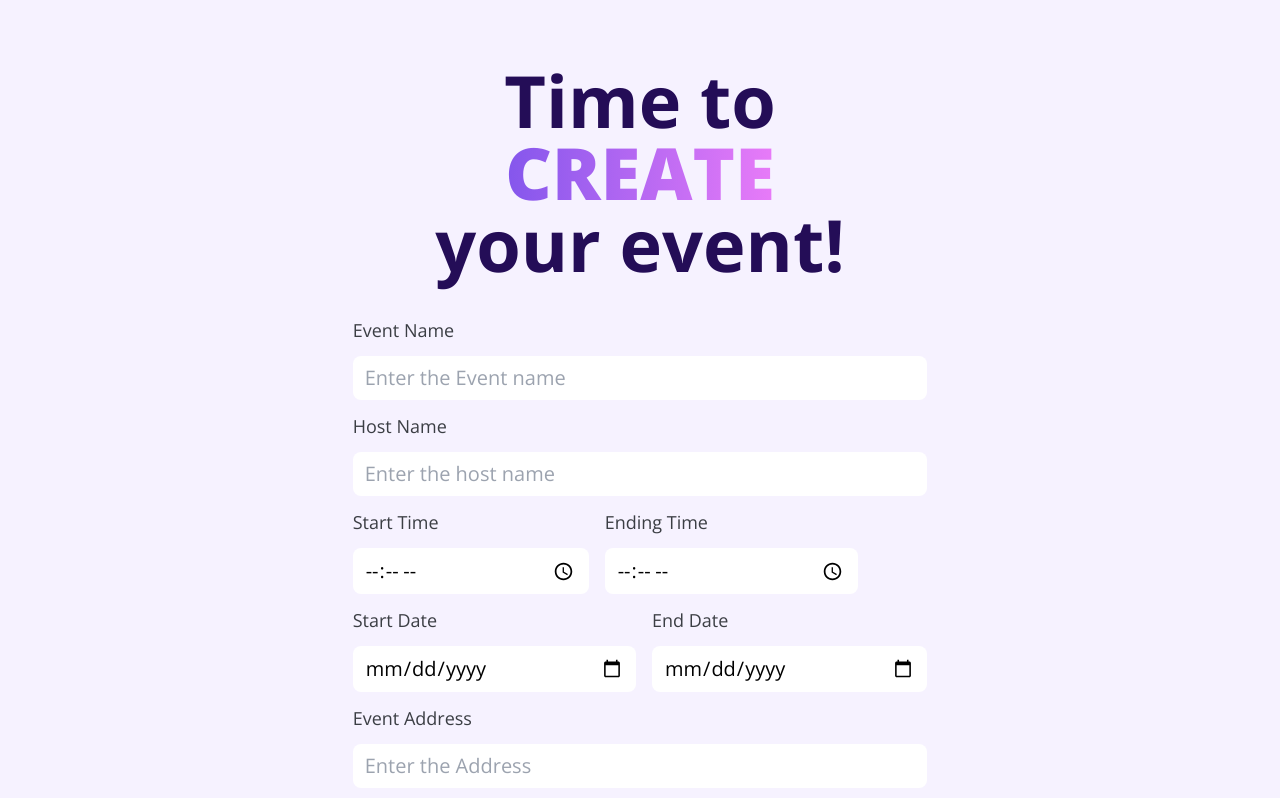
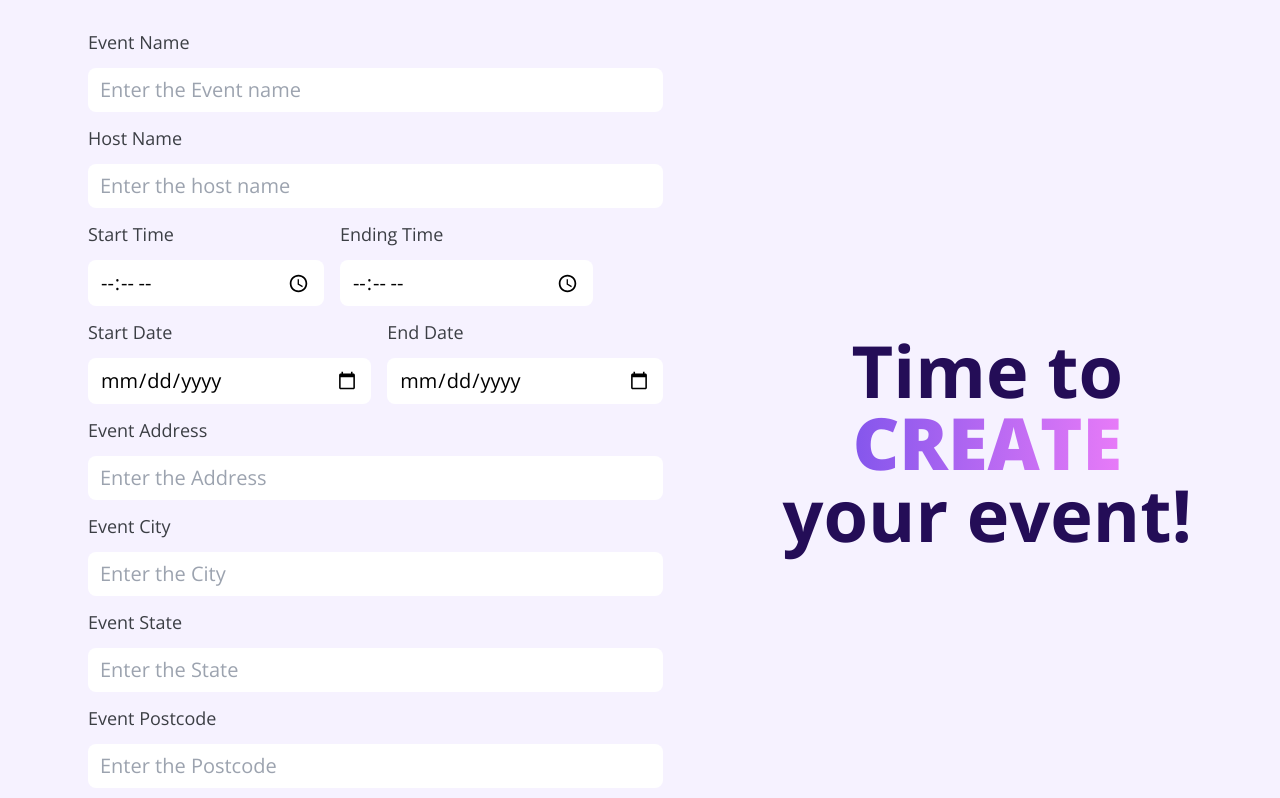
Before and after one commit to gibstock/envited-social-media-app, a React (Create React App) app: page /create in a window 1280 px wide. Shown: the top 798 px of the page. Built offline with nearby package versions, Linux system fonts and the light colour scheme.

Commit message:
last minute errors

```diff
--- a/src/routes/create/Create.jsx
+++ b/src/routes/create/Create.jsx
@@ -57,7 +57,7 @@ const Create = () => {
 
 
   return (
-    <div className='flex flex-col items-center justify-around p-7 bg-secondaryPurpleLight'>
+    <div className='flex flex-col items-center justify-around p-7 bg-secondaryPurpleLight lg:flex-row-reverse lg:relative'>
       <div className='relative'>
         <h1 className="font-bold text-[36px] leading-[4.5rem] text-center text-primaryVeryDark md:text-7xl md:leading-[9rem]">
           Time to<br />
--- a/src/routes/event/Event.jsx
+++ b/src/routes/event/Event.jsx
@@ -18,10 +18,10 @@ const Event = () => {
 
   return (
     <div className='flex flex-col justify-center items-center h-screen w-full box-border bg-mainBack md:px-40 lg:px-60 lg:flex-row-reverse lg:justify-start lg:gap-16'>
-      <div className="event-image flex flex-row justify-center items-center bg-mainBack w-full md:max-w-xl md:mt-20 lg:flex-col lg:justify-start lg:h-full lg:max-w-lg lg:mt-48">
+      <div className="event-image flex flex-row justify-center items-center bg-mainBack w-full md:max-w-xl md:mt-20 lg:flex-col lg:justify-start lg:max-w-lg ">
         <img src={EventImage} alt="" />
       </div>
-      <div className="info-wrapper flex flex-col justify-start items-center gap-6 w-full h-full p-5 grow md:px-0 md:py-5 lg:justify-start lg:mt-48 lg:p-0">
+      <div className="info-wrapper flex flex-col justify-start items-center gap-6 w-full p-5 grow md:px-0 md:py-5 lg:justify-start lg:p-0">
         <div className="info-header self-start">
           <h1 className='font-bold text-3xl text-primaryVeryDark md:text-5xl'>{eventName}</h1>
           <p className='text-sm text-midGrey md:text-lg'>Hosted by <span>{hostName}</span></p>
```
